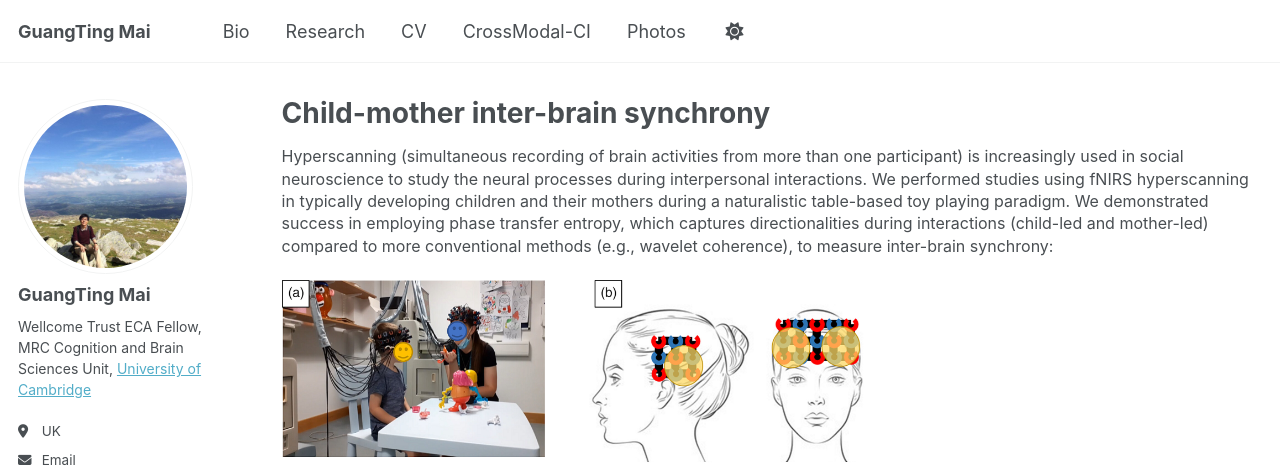
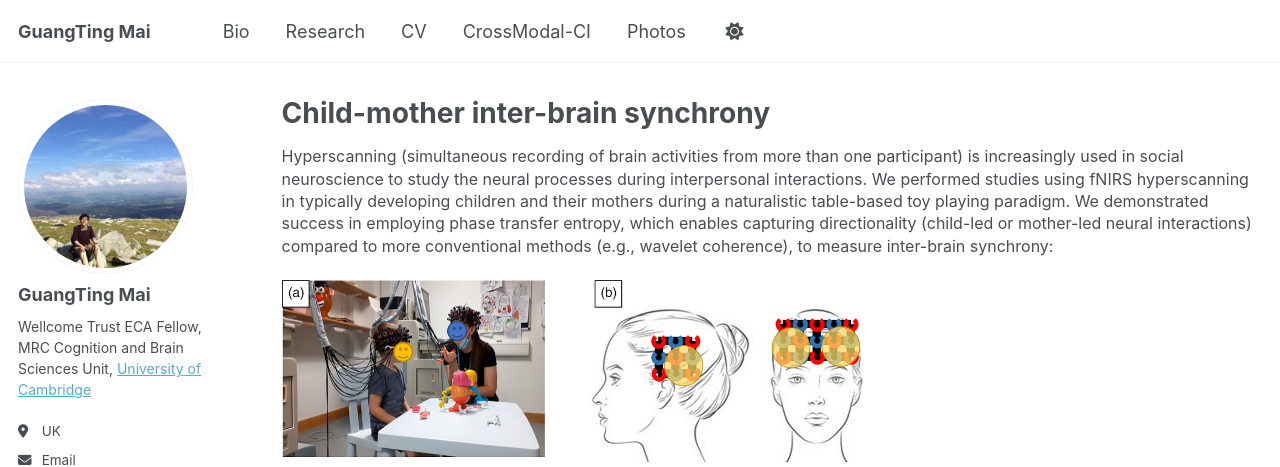
Before and after one commit to guangtingmai/guangtingmai.github.io, a Jekyll site: the page built from _pages/interbrain-sync.html, in a window 1280 px wide and 1217 px high. Shown: the top 467 px of the window. Built offline with Jekyll 4.4.1, drawn with Linux system fonts in a browser that asks for light colours; some web fonts are replaced.

Commit message:
Update interbrain-sync.html

```diff
--- a/_pages/interbrain-sync.html
+++ b/_pages/interbrain-sync.html
@@ -7,8 +7,8 @@ author_profile: true
 <p><span style="font-size: 12pt;line-height: 1.4;display: block;margin-bottom: 0.1vh">Hyperscanning (simultaneous recording of brain activities
   from more than one participant) is increasingly used in social neuroscience to study the neural processes during interpersonal interactions. We
   performed studies using fNIRS hyperscanning in typically developing children and their mothers during a naturalistic table-based toy playing
-  paradigm. We demonstrated success in employing phase transfer entropy, which captures directionalities during interactions (child-led and
-  mother-led) compared to more conventional methods (e.g., wavelet coherence), to measure inter-brain synchrony:</span></p>
+  paradigm. We demonstrated success in employing phase transfer entropy, which enables capturing directionality (child-led or mother-led neural
+  interactions) compared to more conventional methods (e.g., wavelet coherence), to measure inter-brain synchrony:</span></p>
 <p align="left">
   <img src="https://guangtingmai.github.io/images/ejn.jpg" width="60%">
 </p>
```
